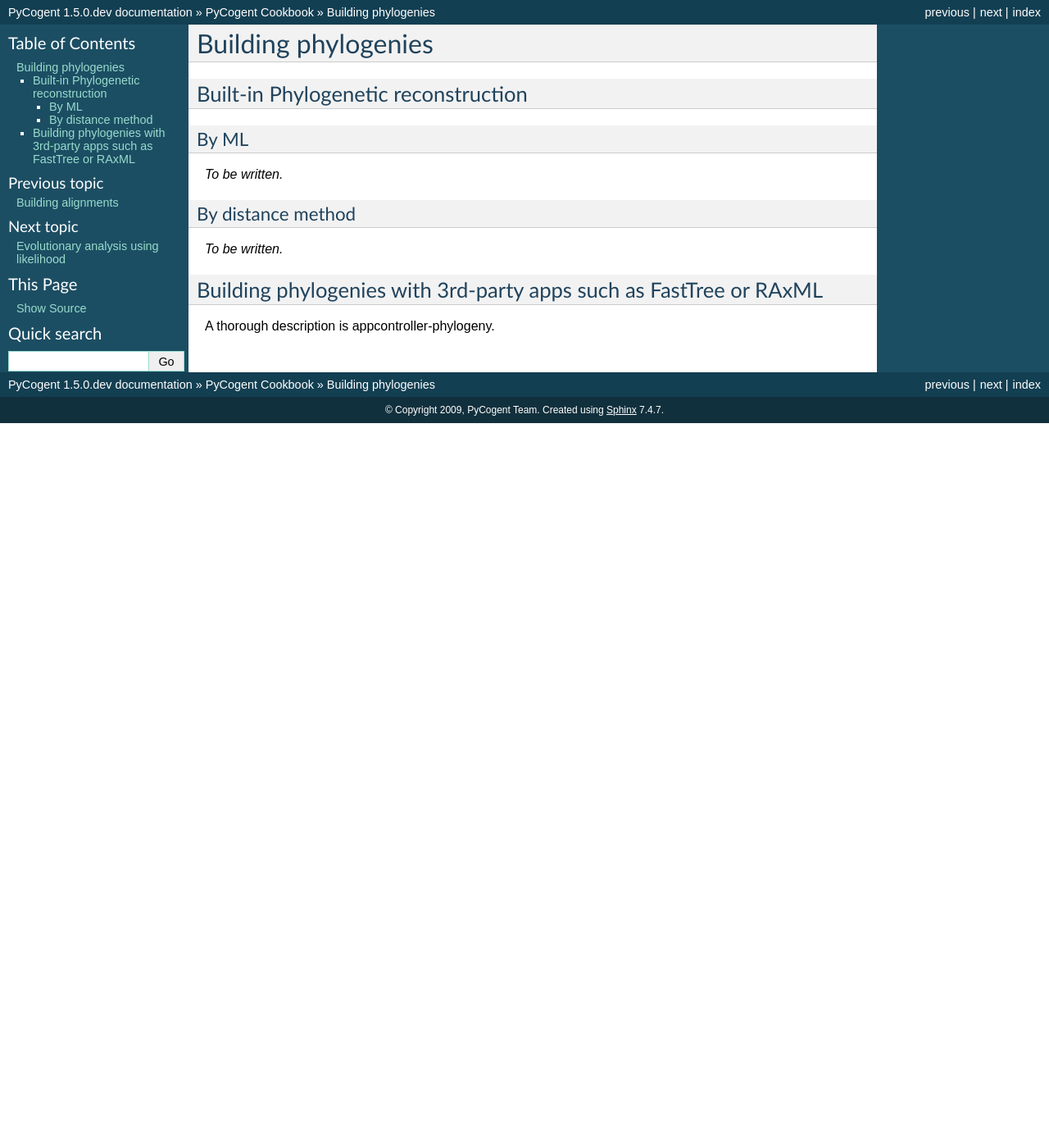
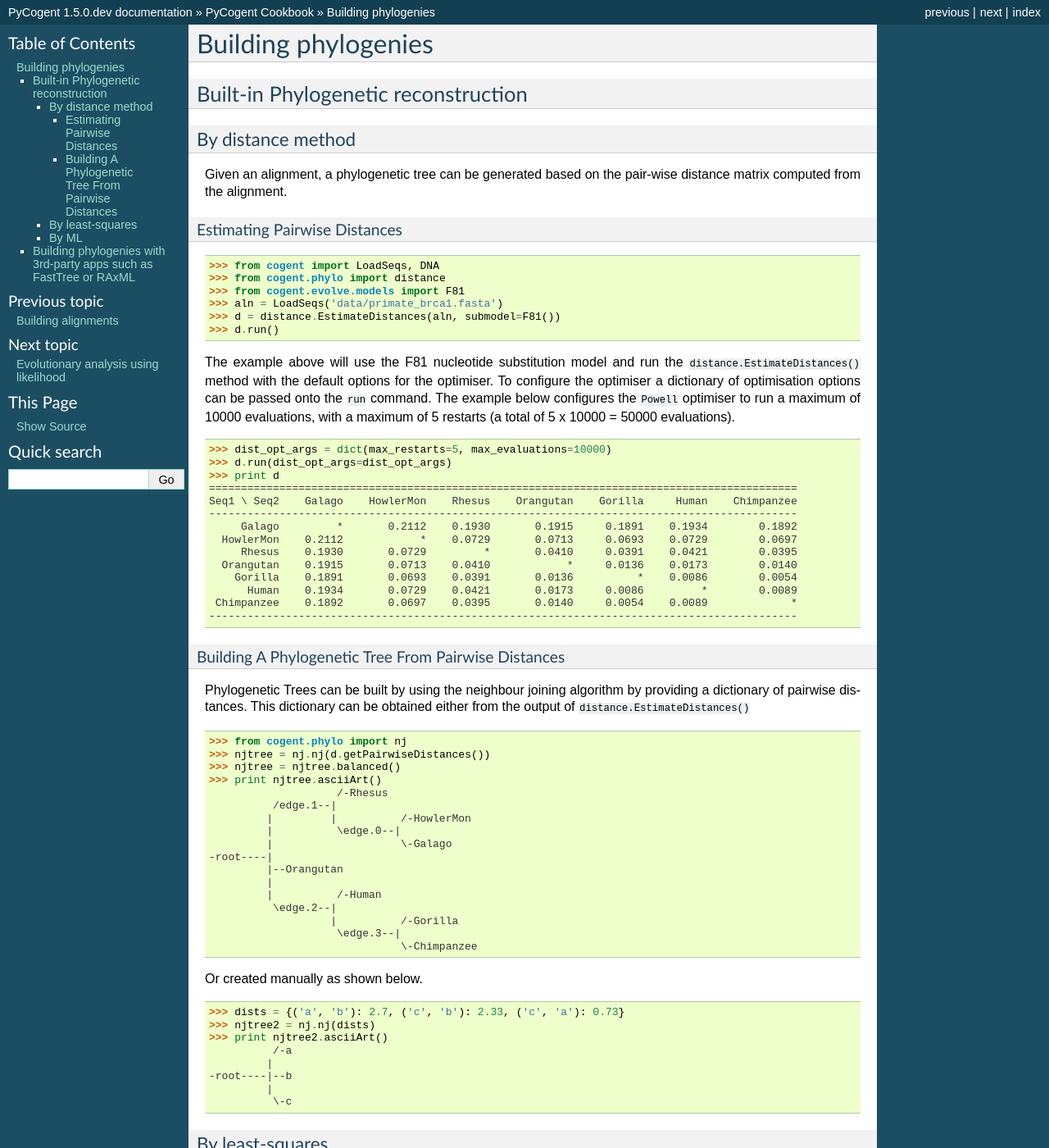
Before and after one commit to cogent3/cogent3, a Sphinx documentation site: the page built from doc/cookbook/building_phylogenies.rst, in a window 1280 px wide and 1400 px high. Shown: the whole window at 82% size. Built offline with Sphinx 7.4.7, drawn with Linux system fonts in a browser that asks for light colours; formulas are drawn with MathJax 3; pages that are not in the unit, such as notebooks, are missing from menus; some of the changed text lies outside the part shown.

Commit message:
completed building phylogenies cookbook
Thanks to Anuj Pahwa for help doing this!

```diff
--- a/doc/cookbook/building_phylogenies.rst
+++ b/doc/cookbook/building_phylogenies.rst
@@ -2,18 +2,114 @@
 Building phylogenies
 ********************
 
+.. Anuj Pahwa, Gavin Huttley
+
 Built-in Phylogenetic reconstruction
 ====================================
+
+By distance method
+------------------
+
+Given an alignment, a phylogenetic tree can be generated based on the pair-wise distance matrix computed from the alignment.
+
+Estimating Pairwise Distances
+^^^^^^^^^^^^^^^^^^^^^^^^^^^^^^
+
+.. doctest::
+
+    >>> from cogent import LoadSeqs, DNA
+    >>> from cogent.phylo import distance
+    >>> from cogent.evolve.models import F81
+    >>> aln = LoadSeqs('data/primate_brca1.fasta')
+    >>> d = distance.EstimateDistances(aln, submodel=F81())
+    >>> d.run()
+
+The example above will use the F81 nucleotide substitution model and run the ``distance.EstimateDistances()`` method with the default options for the optimiser. To configure the optimiser a dictionary of optimisation options can be passed onto the ``run`` command. The example below configures the ``Powell`` optimiser to run a maximum of 10000 evaluations, with a maximum of 5 restarts (a total of 5 x 10000 = 50000 evaluations).
+
+.. doctest::
+
+    >>> dist_opt_args = dict(max_restarts=5, max_evaluations=10000)
+    >>> d.run(dist_opt_args=dist_opt_args)
+    >>> print d
+    ============================================================================================
+    Seq1 \ Seq2    Galago    HowlerMon    Rhesus    Orangutan    Gorilla     Human    Chimpanzee
+    --------------------------------------------------------------------------------------------
+         Galago         *       0.2112    0.1930       0.1915     0.1891    0.1934        0.1892
+      HowlerMon    0.2112            *    0.0729       0.0713     0.0693    0.0729        0.0697
+         Rhesus    0.1930       0.0729         *       0.0410     0.0391    0.0421        0.0395
+      Orangutan    0.1915       0.0713    0.0410            *     0.0136    0.0173        0.0140
+        Gorilla    0.1891       0.0693    0.0391       0.0136          *    0.0086        0.0054
+          Human    0.1934       0.0729    0.0421       0.0173     0.0086         *        0.0089
+     Chimpanzee    0.1892       0.0697    0.0395       0.0140     0.0054    0.0089             *
+    --------------------------------------------------------------------------------------------
+
+Building A Phylogenetic Tree From Pairwise Distances
+^^^^^^^^^^^^^^^^^^^^^^^^^^^^^^^^^^^^^^^^^^^^^^^^^^^^^
+
+Phylogenetic Trees can be built by using the neighbour joining algorithm by providing a dictionary of pairwise distances. This dictionary can be obtained either from the output of ``distance.EstimateDistances()``
+
+.. doctest::
+
+    >>> from cogent.phylo import nj
+    >>> njtree = nj.nj(d.getPairwiseDistances())
+    >>> njtree = njtree.balanced()
+    >>> print njtree.asciiArt()
+                        /-Rhesus
+              /edge.1--|
+             |         |          /-HowlerMon
+             |          \edge.0--|
+             |                    \-Galago
+    -root----|
+             |--Orangutan
+             |
+             |          /-Human
+              \edge.2--|
+                       |          /-Gorilla
+                        \edge.3--|
+                                  \-Chimpanzee
+
+Or created manually as shown below.
+
+.. doctest::
+
+    >>> dists = {('a', 'b'): 2.7, ('c', 'b'): 2.33, ('c', 'a'): 0.73}
+    >>> njtree2 = nj.nj(dists)
+    >>> print njtree2.asciiArt()
+              /-a
+             |
+    -root----|--b
+             |
+              \-c
+
+By least-squares
+----------------
+
+We illustrate the phylogeny reconstruction by least-squares using the F81 substitution model. We use the advanced-stepwise addition algorithm to search tree space. Here ``a`` is the number of taxa to exhaustively evaluate all possible phylogenies for. Successive taxa will are added to the top ``k`` trees (measured by the least-squares metric) and ``k`` trees are kept at each iteration.
+
+.. doctest::
+
+    >>> import cPickle
+    >>> from cogent.phylo.least_squares import WLS
+    >>> dists = cPickle.load(open('data/dists_for_phylo.pickle'))
+    >>> ls = WLS(dists)
+    >>> stat, tree = ls.trex(a = 5, k = 5, show_progress = False)
+
+Other optional arguments that can be passed to the ``trex`` method are: ``return_all``, whether the ``k`` best trees at the final step are returned as a ``ScoredTreeCollection`` object; ``order``, a series of tip names whose order defines the sequence in which tips will be added during tree building (this allows the user to randomise the input order).
 
 By ML
 -----
 
-*To be written.*
+We illustrate the phylogeny reconstruction using maximum-likelihood using the F81 substitution model. We use the advanced-stepwise addition algorithm to search tree space, setting
 
-By distance method
-------------------
+.. doctest::
 
-*To be written.*
+    >>> from cogent import LoadSeqs, DNA
+    >>> from cogent.phylo.maximum_likelihood import ML
+    >>> from cogent.evolve.models import F81
+    >>> aln = LoadSeqs('data/primate_brca1.fasta')
+    >>> ml = ML(F81(), aln)
+
+The ``ML`` object also has the ``trex`` method and this can be used in the same way as for above, i.e. ``ml.trex()``. We don't do that here because this is a very slow method for phylogenetic reconstruction.
 
 Building phylogenies with 3rd-party apps such as FastTree or RAxML
 ==================================================================
```
